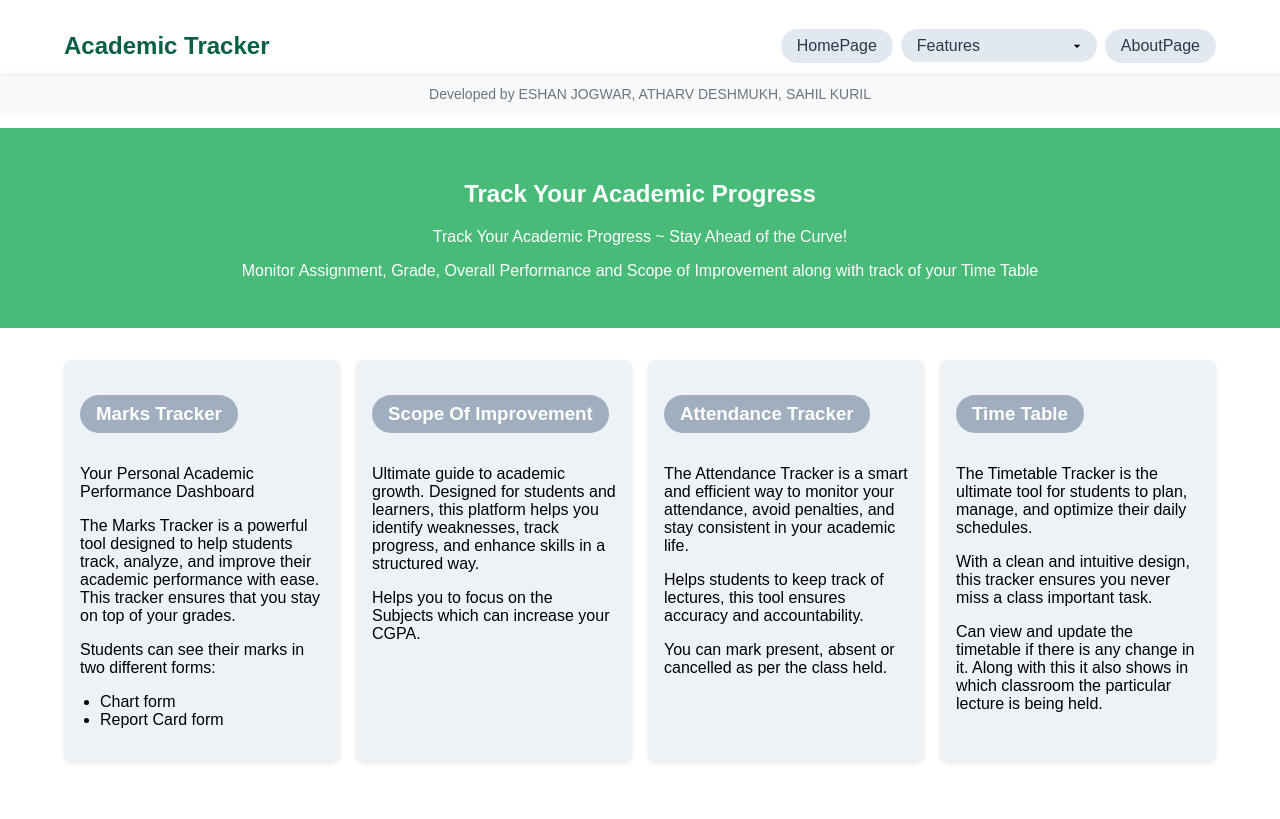
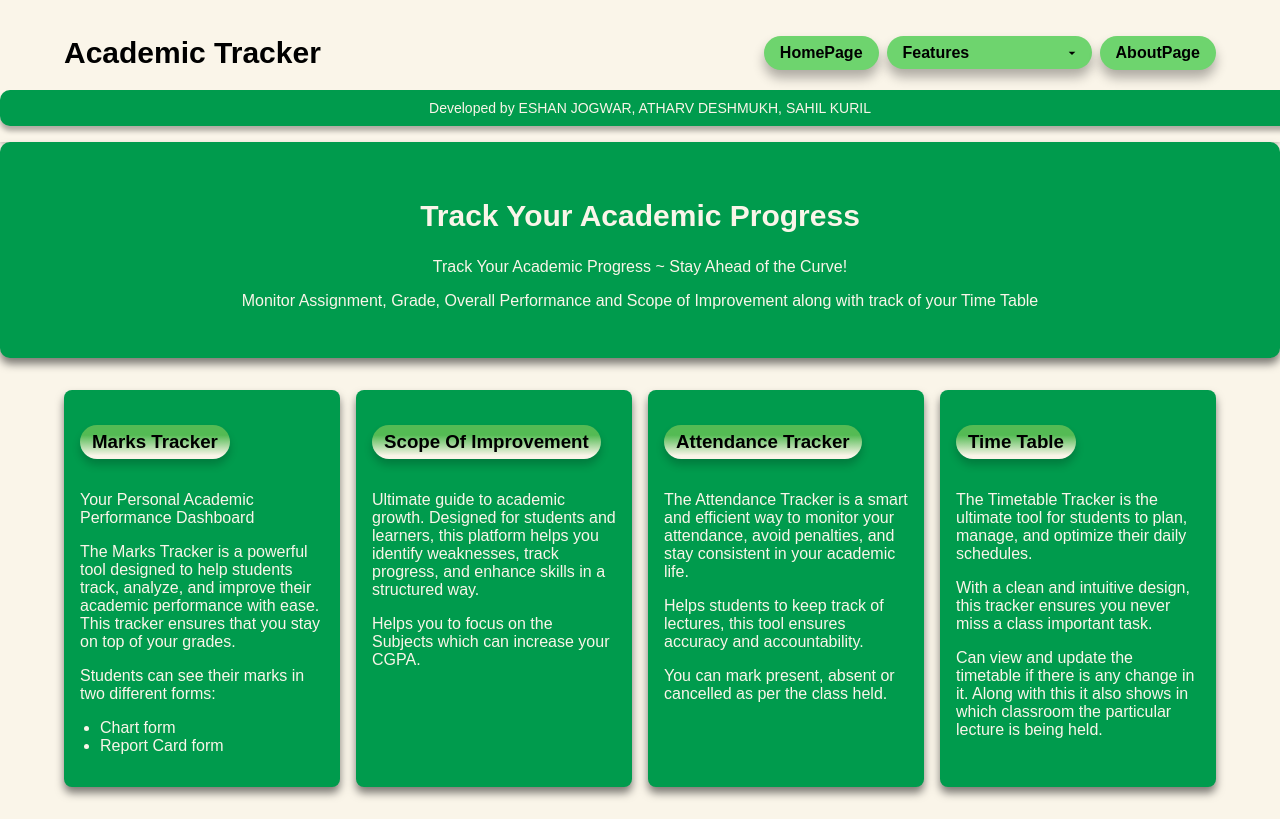
Before and after one commit to Eshan-Jogwar/wp_website, a React (Vite) app: page / in a window 1280 px wide. Built offline with nearby package versions, Linux system fonts and the light colour scheme.

Commit message:
ui updated

```diff
--- a/src/App.css
+++ b/src/App.css
@@ -1,14 +1,14 @@
 body {
   font-family: 'Roboto', sans-serif;
-  background-color: #f7fafc;
+  background-color: #FAF5E9;
   margin: 0;
   padding: 0;
 }
 
 header {
-  background-color: #ffffff;
+  background-color: #FAF5E9;
   padding: 16px 0;
-  box-shadow: 0 2px 4px rgba(0, 0, 0, 0.1);
+  box-shadow: 0 2px 4px rgba(0, 0, 0, 0.2);
 }
 
 .container {
@@ -21,14 +21,19 @@ header {
 }
 
 h1 {
-  font-size: 24px;
+  font-size: 30px;
   font-weight: bold;
-  color: #065f46;
+  color: black;
+
 }
 
 .nav-button {
-  background-color: #e2e8f0;
-  color: #2d3748;
+  background-color:#6ed46e;
+  box-shadow: 0 8px 12px rgba(0,0,0,0.3);
+  color: black;
+  font-weight: bold;
+  border: none;
+  display: inline-block;
   padding: 8px 16px;
   border-radius: 9999px;
   text-decoration: none;
@@ -40,18 +45,23 @@ h1 {
 }
 
 .nav-button:hover {
-  background-color: #cbd5e0;
+  background-color: #009B4D;
+  transform: scale(1.05);
+  box-shadow: 0 8px 12px rgba(0,0,0,0.3);
+  color: black;
 }
 
 main {
-  background-color: #48bb78;
+  background-color: #009B4D;
   text-align: center;
   padding: 32px 0;
-  color: #ffffff;
+  color: #FAF5E9;
+  box-shadow: 0 6px 8px rgba(0, 0, 0, 0.5);
+  border-radius: 10px;
 }
 
 main h2 {
-  font-size: 24px;
+  font-size: 30px;
   font-weight: bold;
 }
 
@@ -77,19 +87,32 @@ section {
 }
 
 .card {
-  background-color: #edf2f7;
+  background-color: #009B4D;
+  color: #FAF5E9;
   padding: 16px;
   border-radius: 8px;
-  box-shadow: 0 2px 4px rgba(0, 0, 0, 0.1);
+  box-shadow: 0 6px 8px rgba(0, 0, 0, 0.5);
+}
+
+.card :hover{
+  transform: scale(1.05);
 }
 
 .card h3 {
-  background-color: #a0aec0;
-  color: #ffffff;
-  padding: 8px 16px;
+
+  background: linear-gradient(to bottom, #54bb54 30%, #FAF5E9 90%);
+  box-shadow: 0 6px 8px rgba(0,0,0,0.2);
+  background-color: #72f472;
+  color: black;
+  padding: 6px 12px;
+  text-align: center;
   border-radius: 9999px;
   display: inline-block;
   margin-bottom: 16px;
+}
+
+.card h3 :hover{
+  transform: scale(1.05);
 }
 
 .card ul {
@@ -98,7 +121,7 @@ section {
 }
 
 body {
-  background-color: white;
+  background-color: #FAF5E9;
   font-family: Arial, sans-serif;
   margin: 0;
   padding: 0;
@@ -181,15 +204,17 @@ th.highlight {
 }
 
 .developer-info {
-  background-color: #f8f9fa;
-  color: #6c757d;
+  background-color: #009B4D;
+  color: #FAF5E9;
   font-size: 14px;
+  padding: 10px;
   text-align: center;
   padding: 10px;
   position: relative;
   bottom: 0;
   width: 100%;
-  box-shadow: 0 -1px 5px rgba(0, 0, 0, 0.1);
+  box-shadow: 0 5px 5px rgba(0, 0, 0, 0.3);
+  border-radius: 10px;
   z-index: 10;
 }
 
@@ -212,7 +237,7 @@ th.highlight {
 
 .divider-bar {
   height: 5px;
-  background-color: #d8350f;
+  background-color: #009B4D;
   margin-top: 10px;
   margin-bottom: 20px;
 }
@@ -265,15 +290,20 @@ th.highlight {
 
 .legend-box {
   margin-top: 20px;
-  background-color: #f1582d;
-  color: white;
+  background-color: #54bb54;
+  color: black;
   padding: 15px 20px;
   border-radius: 20px;
   font-size: 14px;
   font-weight: bold;
   width: fit-content;
+  box-shadow: 0 6px 8px rgba(0,0,0,0.2);
 }
 
+.legend-box :hover {
+  transform: scale(1.05);
+  cursor: pointer;
+}
 .legend-list {
   list-style: none;
   padding: 0;
@@ -291,19 +321,21 @@ th.highlight {
 
 .edit-button {
   padding: 8px 16px;
-  background-color: #4CAF50; /* Green background */
-  color: white;
+  background-color: #4CAF50;
+  background: linear-gradient(to bottom, #54bb54 40%, #FAF5E9 100%);
+  color: black;
   border: none;
   border-radius: 8px;
   font-size: 14px;
   cursor: pointer;
   transition: background-color 0.3s ease;
   font-weight: bold;
-  box-shadow: 0 2px 4px rgba(0, 0, 0, 0.1);
+  box-shadow: 0 3px 6px rgba(0, 0, 0, 0.3);
 }
 
 .edit-button:hover {
   background-color: #45a049;
+  transform: scale(1.05);
 }
 
 .edit-button:active {
--- a/src/components/Attendance.css
+++ b/src/components/Attendance.css
@@ -1,7 +1,6 @@
-/* Attendance.css */
 
 .attendance-container {
-    background-color: #fef3c7;
+  background-color: #FAF5E9;
   display: flex;
   flex-direction: column;
   align-items: center;
@@ -34,11 +33,16 @@
 }
 
 .attendance-calendar-box {
-    background-color: white;
+  background-color: #e8fce6 ;
   padding: 1.5rem;
   border-radius: 0.5rem;
   display: flex;
-    box-shadow: 0 4px 6px rgba(0, 0, 0, 0.1);
+  box-shadow: 0 4px 6px rgba(0, 0, 0, 0.3);
+}
+
+.attendance-calendar-box :hover{
+  transform: scale(1.05);
+  cursor: pointer;
 }
 
 .attendance-legend {
@@ -59,15 +63,15 @@
 }
 
 .attendance-present {
-    background-color: #bbf7d0;
+  background-color: #54bb54;
 }
 
 .attendance-absent {
-    background-color: #fecaca;
+  background-color: red;
 }
 
 .attendance-holiday {
-    background-color: #e5e7eb;
+  background-color: grey;
 }
 
 .attendance-calendar h2 {
@@ -83,15 +87,15 @@
 }
 
 .attendance-nav-button {
-    color: #6b7280;
+  color: #009B4D;
   background: none;
   border: none;
-    font-size: 1.25rem;
+  font-size: 25px;
   cursor: pointer;
 }
 
 .attendance-nav-button:hover {
-    color: #374151;
+  color: #4feb66;
 }
 
 .attendance-calendar-iframe {
@@ -111,7 +115,7 @@
 }
 
 .attendance-modal {
-    background-color: white;
+  background-color: #FAF5E9;
   padding: 1.5rem;
   border-radius: 0.5rem;
   width: 33%;
@@ -149,7 +153,7 @@
 }
 
 .attendance-present-button {
-    background-color: #bbf7d0;
+  background-color: #54bb54;
   padding: 0.5rem;
   border: none;
   border-radius: 0.375rem;
@@ -158,7 +162,7 @@
 }
 
 .attendance-present-button:hover {
-    background-color: #86efac;
+  background-color: #009B4D;
 }
 
 .attendance-absent-button {
@@ -170,5 +174,5 @@
 }
 
 .attendance-absent-button:hover {
-    background-color: #fca5a5;
+  background-color: red;
 }
--- a/src/marksTracker.css
+++ b/src/marksTracker.css
@@ -1,6 +1,6 @@
-/* Background and layout */
+
 .page-bg-markstracker {
-  background-color: #edf0f6; /* Lighter bluish-gray tone */
+  background-color: #FAF5E9;
   min-height: 100vh;
   padding: 1rem;
 }
@@ -10,19 +10,19 @@
   margin: auto;
 }
 
-/* Title */
+
 .title-markstracker {
   text-align: center;
   margin-bottom: 1.5rem;
 }
 
 .title-markstracker h1 {
-  font-size: 1.25rem;
-  font-weight: 600;
+  font-size: 30px;
+  font-weight: 700;
   color: #333;
 }
 
-/* Info Cards */
+
 .info-cards-markstracker {
   display: grid;
   grid-template-columns: repeat(auto-fit, minmax(200px, 1fr));
@@ -31,14 +31,20 @@
 }
 
 .card-markstracker {
-  background-color: #a08dfb;
-  color: white;
+  background-color: #54bb54 ;
+  color: #FAF5E9;
   padding: 1rem;
+  font-weight: bold;
   border-radius: 0.75rem;
   display: flex;
   align-items: center;
   gap: 0.5rem;
-  box-shadow: 0px 6px 10px rgba(0, 0, 0, 0.2);
+  box-shadow: 0 6px 8px rgba(0, 0, 0, 0.5);
+}
+
+.card-markstracker:hover {
+  transform: scale(1.05);
+  box-shadow: 0 8px 12px rgba(0, 0, 0, 0.3);
 }
 
 .bold-markstracker {
@@ -53,7 +59,8 @@
 .form-group-markstracker label {
   display: block;
   margin-bottom: 0.5rem;
-  color: #333;
+  color: black;
+  font-weight: 700;
 }
 
 .form-group-markstracker input {
@@ -61,7 +68,7 @@
   padding: 0.5rem;
   border: none;
   border-radius: 0.75rem;
-  box-shadow: 0px 2px 5px rgba(0, 0, 0, 0.15);
+  box-shadow: 0px 2px 5px rgba(0, 0, 0, 0.2);
   font-size: 1rem;
 }
 
@@ -74,13 +81,13 @@
 
 .marks-table-markstracker {
   width: 100%;
-  background-color: #e1e1ea;
+  background-color: #54bb54;
   border-collapse: collapse;
 }
 
 .marks-table-markstracker th {
-  background-color: #a08dfb;
-  color: white;
+  background-color:#009B4D;
+  color: black;
   padding: 0.75rem 1rem;
   text-align: left;
   font-size: 1rem;
@@ -90,11 +97,11 @@
   text-align: center;
   padding: 0.75rem 1rem;
   font-size: 0.95rem;
-  color: #111;
+  color: #FAF5E9;
   border-top: 1px solid #d6d6e0;
 }
 
-/* Buttons */
+
 .button-group-markstracker {
   display: flex;
   justify-content: space-between;
@@ -102,13 +109,13 @@
 }
 
 .btn-outline-markstracker {
-  background-color: white;
-  color: #8b5cf6;
-  border: 2px solid #8b5cf6;
+  background-color: #72f472;
+  color: black;
+  border: 2px solid #009B4D;
   padding: 0.5rem 1.2rem;
   border-radius: 0.75rem;
-  font-weight: 500;
-  box-shadow: 0px 4px 10px rgba(0, 0, 0, 0.15);
+  font-weight: 700;
+  box-shadow: 0px 4px 10px rgba(0, 0, 0, 0.3);
   cursor: pointer;
   transition: all 0.2s ease-in-out;
 }
@@ -118,17 +125,19 @@
 }
 
 .btn-filled-markstracker {
-  background-color: #8b5cf6;
-  color: white;
+  background-color: #72f472;
+  color: black;
   padding: 0.5rem 1.2rem;
   border: none;
   border-radius: 0.75rem;
-  font-weight: 500;
+  font-weight: 569;
   box-shadow: 0px 4px 10px rgba(0, 0, 0, 0.15);
   cursor: pointer;
   transition: all 0.2s ease-in-out;
 }
 
 .btn-filled-markstracker:hover {
-  background-color: #7a4cf3;
+  background-color: #009B4D;
+  transform: scale(1.05);
+  box-shadow: 0px 8px 12px rgba(0, 0, 0, 0.3);
 }
```
Lines whose indentation alone changed are shown as unchanged.
